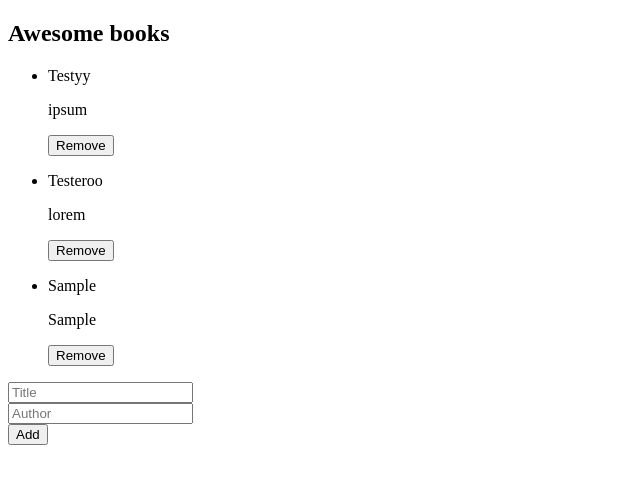
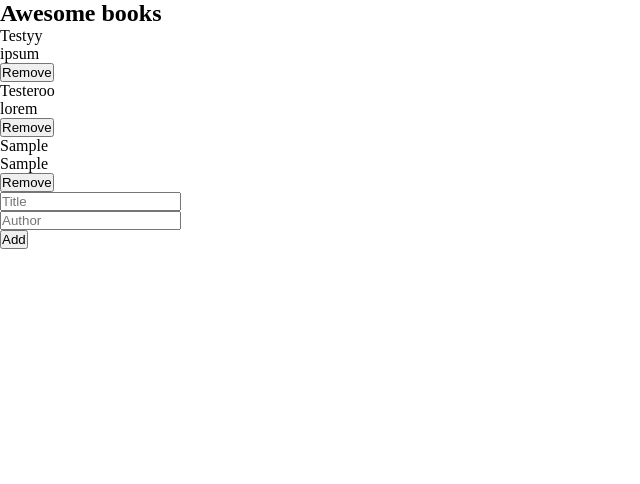
Before and after one commit to jssol/Awesome-books_JavaScript-objects, a website: page index.html in a window 1280 px wide. Both pictures are taken after typing "Sample", "Sample" into the empty fields and a click on the button "Add". Shown: the whole page, without its empty margins (0-640 px from the left). Drawn offline with Linux system fonts and the light colour scheme.

Commit message:
Fix linters

```diff
--- a/content.js
+++ b/content.js
@@ -14,6 +14,10 @@
     title: 'Testeroo',
   },
 ];
+
+const setLocalStore = (books) => {
+  localStorage.setItem('bookStore', JSON.stringify(books));
+};
 
 const removeBook = (index) => {
   books.splice(index, 1);
@@ -49,10 +53,6 @@
   });
 };
 
-const setLocalStore = (books) => {
-  localStorage.setItem('bookStore', JSON.stringify(books));
-};
-
 const addBook = (title, author) => {
   const book = {
     author,
--- a/index.html
+++ b/index.html
@@ -4,6 +4,7 @@
     <meta charset="UTF-8" />
     <meta http-equiv="X-UA-Compatible" content="IE=edge" />
     <meta name="viewport" content="width=device-width, initial-scale=1.0" />
+    <link rel="stylesheet" href="style.css" />
     <title>Awesome books</title>
   </head>
   <body>
--- /dev/null
+++ b/style.css
@@ -0,0 +1,9 @@
+* {
+  padding: 0;
+  margin: 0;
+  box-sizing: border-box;
+}
+
+.book_list {
+  list-style: none;
+}
```
